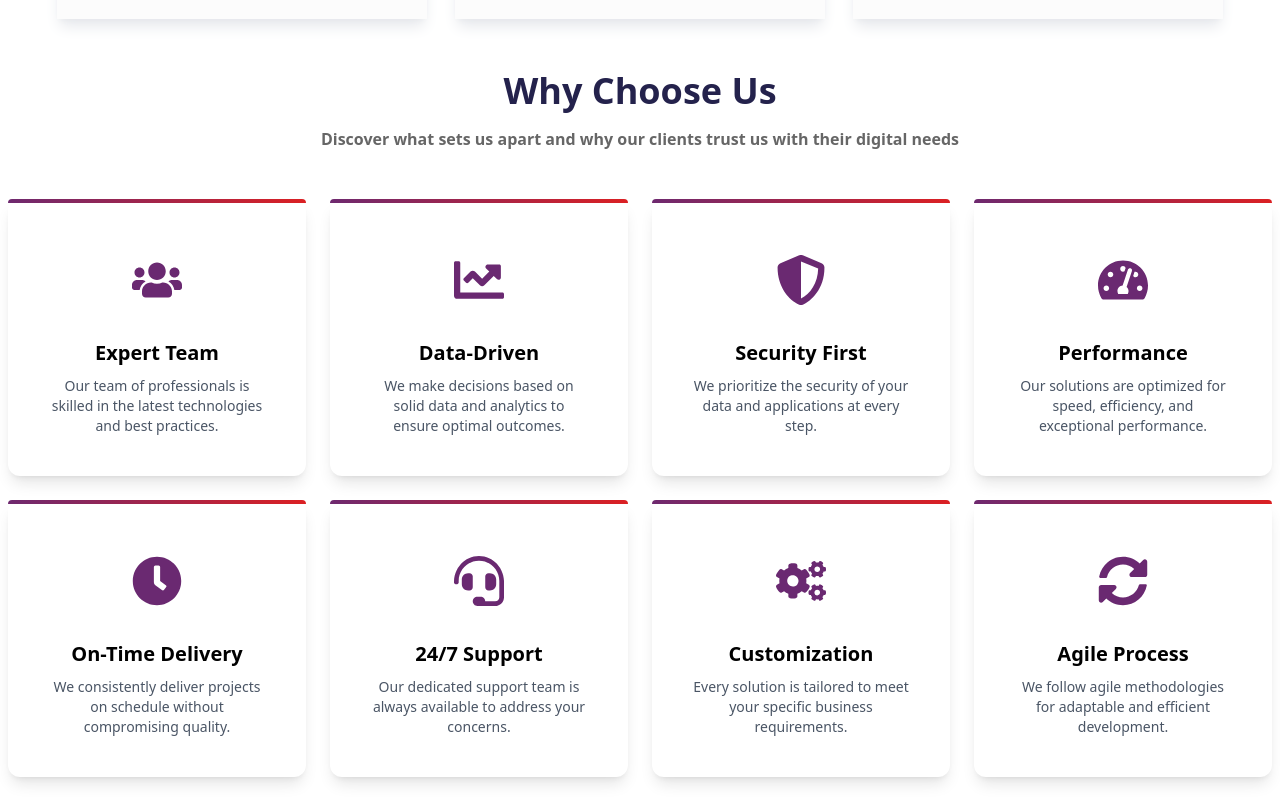
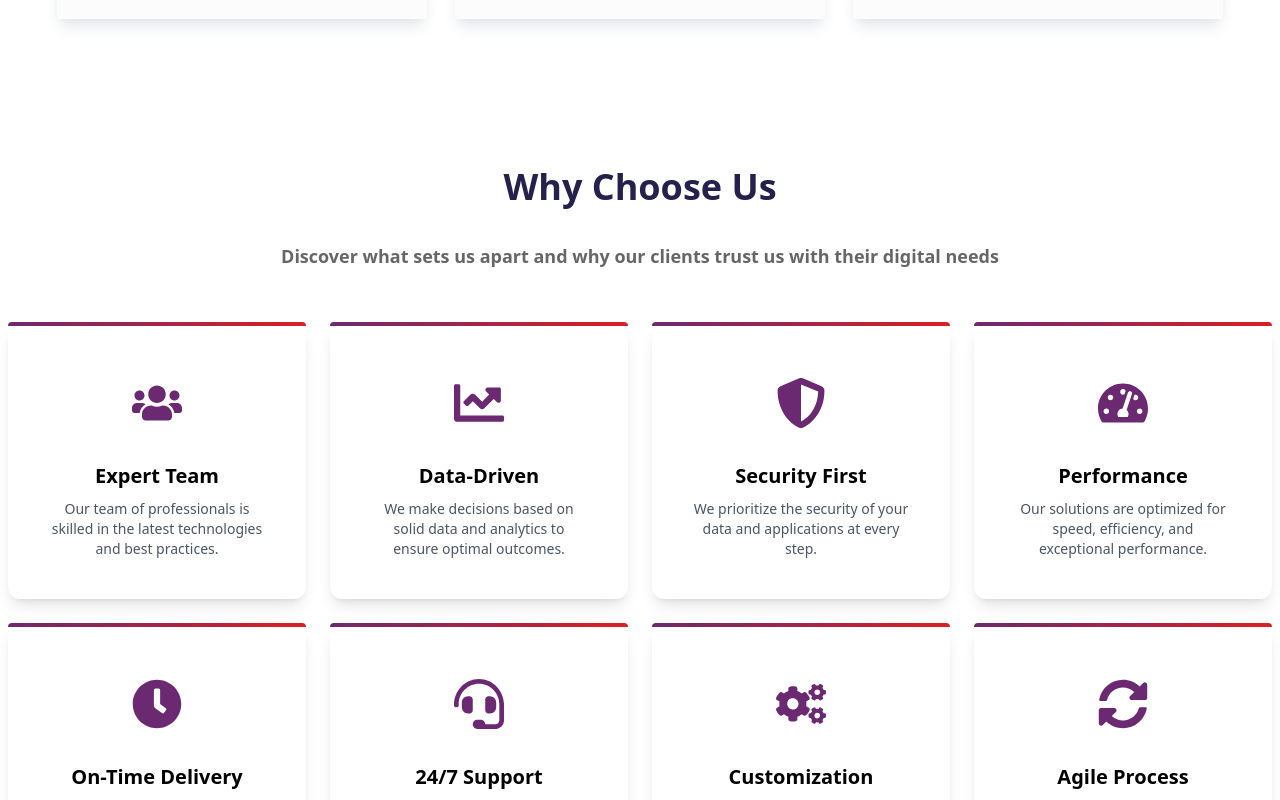
Before and after one commit to Life-Systems-PVT-LTD/Life-Systems-Web, a Next.js app in the folder life_systems/: page / in a window 1280 px wide. Shown: the part 2740-3540 px from the top of the page. Built offline with nearby package versions, Linux system fonts and the light colour scheme.

Commit message:
completed

```diff
--- a/life_systems/package.json
+++ b/life_systems/package.json
@@ -9,12 +9,11 @@
     "lint": "next lint"
   },
   "dependencies": {
-    "react-icons": "^5.5.0",
+    "@fortawesome/fontawesome-free": "^6.7.2",
     "next": "^15.3.3",
     "react": "^19.1.0",
     "react-dom": "^19.1.0",
-    "@fortawesome/fontawesome-free": "^6.7.2"
-
+    "react-icons": "^5.5.0"
   },
   "devDependencies": {
     "@eslint/eslintrc": "^3",
--- a/life_systems/src/app/layout.tsx
+++ b/life_systems/src/app/layout.tsx
@@ -1,7 +1,6 @@
 import type { Metadata } from "next";
 import { Geist, Geist_Mono } from "next/font/google";
 import "./globals.css";
-import WhyChooseUs from "./components/why_choose_us/Why_choose_us";
 
 import Footer from "../components/Footer/Footer";
 
@@ -45,7 +44,6 @@ export default function RootLayout({ children, }: Readonly<{ children: React.Rea
 
         {children}
 
-        <WhyChooseUs />
         <div className="mt-16">
 
           <Footer />
--- a/life_systems/src/app/page.tsx
+++ b/life_systems/src/app/page.tsx
@@ -1,5 +1,6 @@
 import OurProtfolio from "@/components/our_protfolio/OurProtfolio";
 import OurServices from "@/components/our_services/OurServices";
+import WhyChooseUs from "@/components/why_choose_us/Why_choose_us";
 import Image from "next/image";
 
 export default function Home() {
@@ -87,9 +88,15 @@ export default function Home() {
 
             </div>
 
+            <div className="mb-24">
+
+                <OurProtfolio/>
+
+            </div>
+
             <div>
 
-                <OurProtfolio/>
+                <WhyChooseUs/>
 
             </div>
 
--- a/life_systems/src/app/components/why_choose_us/Why_choose_us.tsx
+++ b/life_systems/src/components/why_choose_us/Why_choose_us.tsx
@@ -63,7 +63,7 @@ export default function WhyChooseUs() {
 
                 <h2 className="text-4xl font-bold text-[#24224C] mb-4">Why Choose Us</h2>
 
-                <p className="text-[#666666] mb-12 font-bold">
+                <p className="text-[#666666] mb-8 text-[18px] justify-center p-5 mt-2 font-bold">
 
                     Discover what sets us apart and why our clients trust us with their digital needs
 
```
Also changed, not shown: 1 other file (tests, documents, lock files or other folders).
